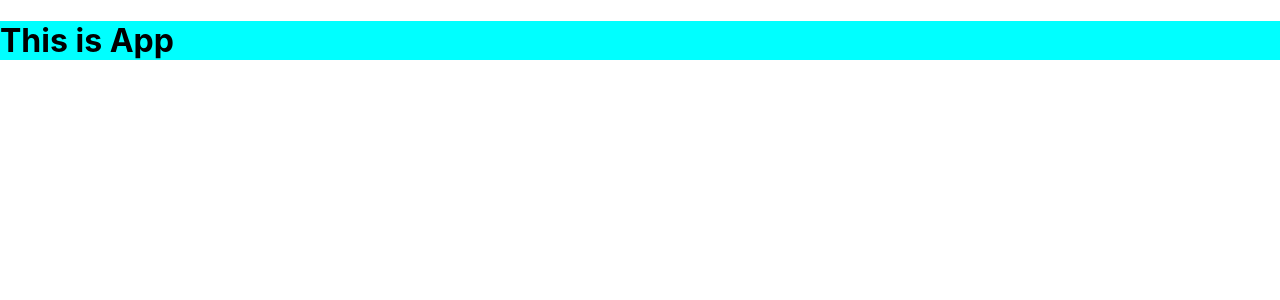
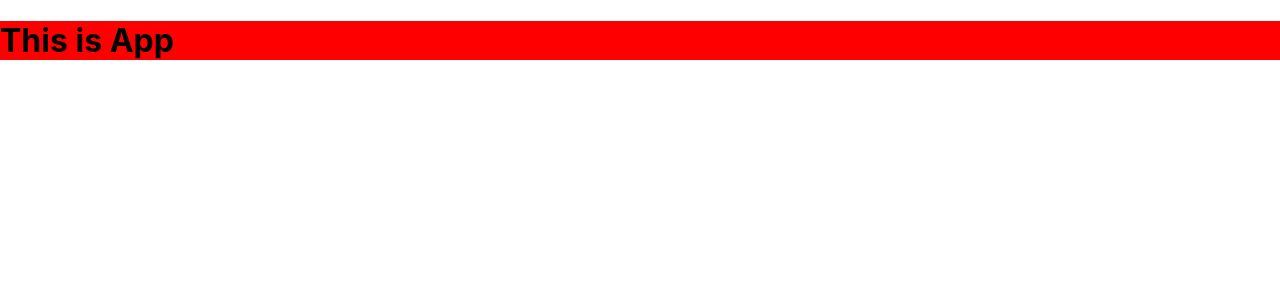
Before and after one commit to swpark907/bear_family, a React (Create React App) app in the folder frontend/: page / in a window 1280 px wide. Shown: the top 300 px of the page. Built offline with nearby package versions, Linux system fonts and the light colour scheme.

Commit message:
test commit

```diff
--- a/frontend/src/App.scss
+++ b/frontend/src/App.scss
@@ -1,3 +1,3 @@
 .App{
-  background-color: aqua;
+  background-color: red;
 }
```
